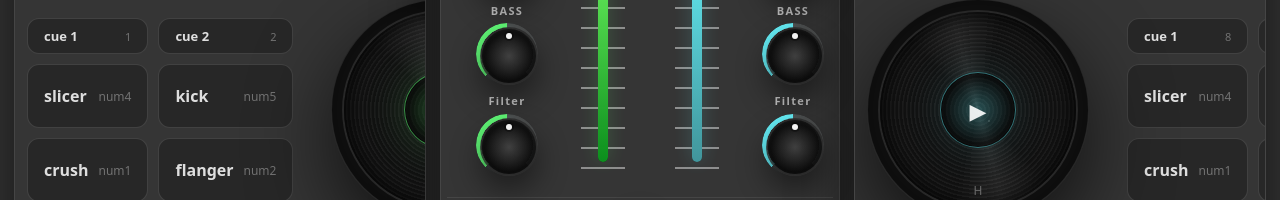
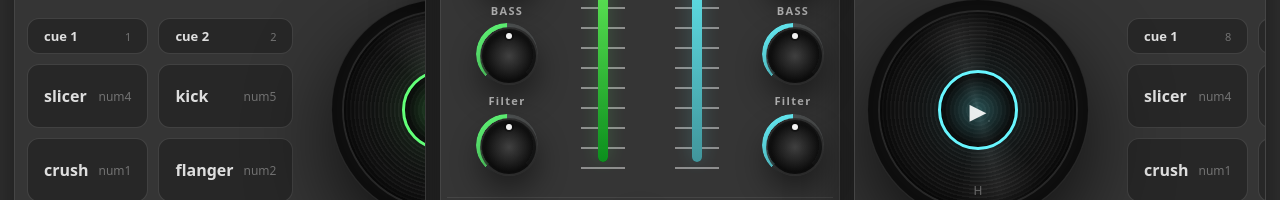
Before and after one commit to Donghee-Jang-123/Keydrop, a React (Vite) app in the folder client/: page / in a window 1280 px wide. Shown: the part 359-559 px from the top of the page. Built offline with nearby package versions, Linux system fonts and the light colour scheme; no server answers.

Commit message:
change turntable

```diff
--- a/client/src/App.css
+++ b/client/src/App.css
@@ -425,16 +425,17 @@
   display: grid;
   place-items: center;
   background: radial-gradient(circle, rgba(104, 246, 255, 0.28) 0%, rgba(0, 0, 0, 0.55) 70%);
-  border: 1px solid rgba(104, 246, 255, 0.45);
+  border: 3px solid rgba(104, 246, 255);
   color: rgba(255, 255, 255, 0.9);
   font-size: 22px;
   box-shadow: 0 0 40px rgba(104, 246, 255, 0.12);
 }
 .turntable--deck1 .turntable__btnIcon {
   background: radial-gradient(circle, rgba(98, 255, 120, 0.30) 0%, rgba(0, 0, 0, 0.55) 70%);
-  border: 1px solid rgba(98, 255, 120, 0.55);
+  border: 3px solid rgba(98, 255, 120);
   box-shadow: 0 0 40px rgba(98, 255, 120, 0.18);
 }
+
 .turntable__btnKey {
   position: absolute;
   bottom: 20px;
```
